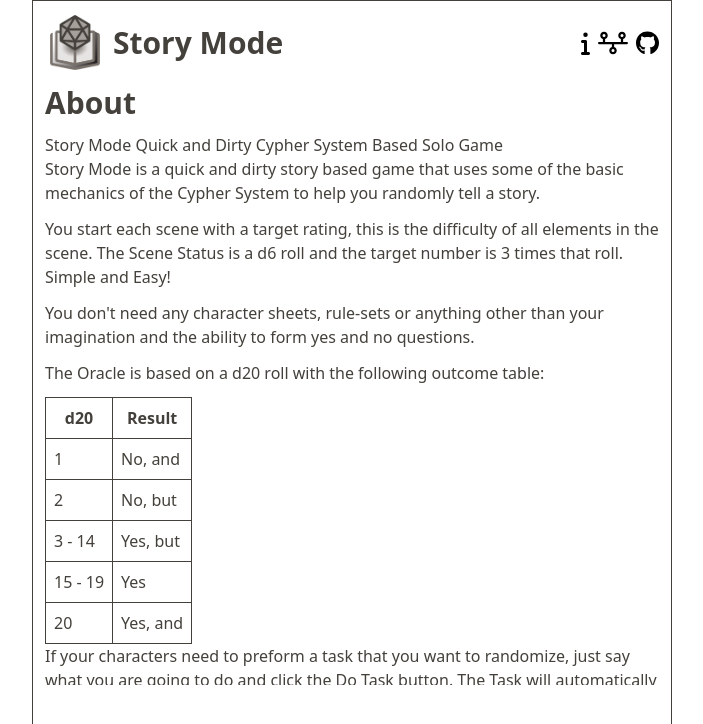
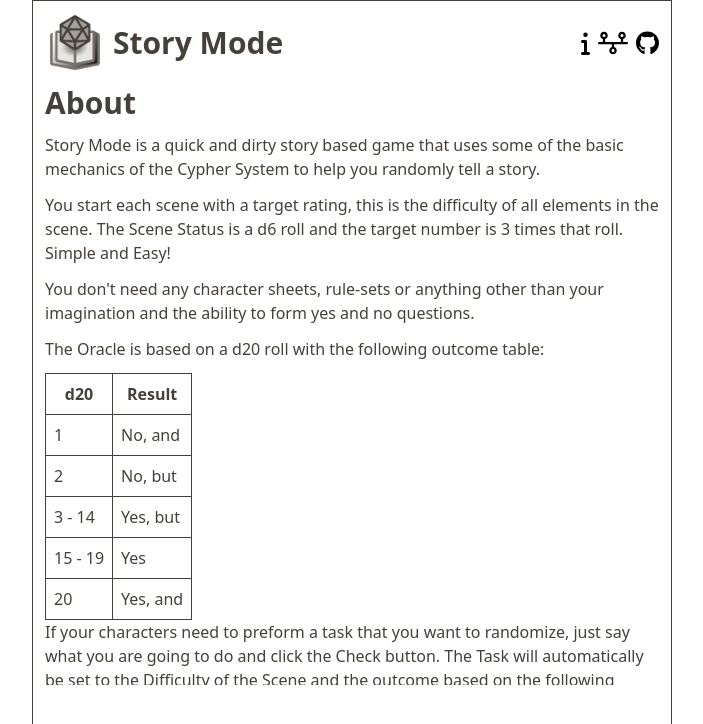
Before and after one commit to matalina/story-mode, a Svelte app: page /about in a window 1280 px wide. Shown: the top 724 px of the page, without its empty margins (288-991 px from the left). Built offline with nearby package versions, Linux system fonts and the light colour scheme.

Commit message:
Publish 1.0.2

```diff
--- a/package.json
+++ b/package.json
@@ -1,7 +1,7 @@
 {
   "name": "app",
   "private": true,
-  "version": "1.0.1",
+  "version": "1.0.2",
   "type": "module",
   "scripts": {
     "dev": "vite",
--- a/src/components/pages/About.svelte
+++ b/src/components/pages/About.svelte
@@ -2,7 +2,6 @@
   <h3 class="text-3xl font-bold mb-3">About</h3>
 
   <article class="markdown-body entry-content container-lg" itemprop="text">
-    <h1 tabindex="-1" class="heading-element" dir="auto">Story Mode Quick and Dirty Cypher System Based Solo Game
     <p dir="auto">Story Mode is a quick and dirty story based game that uses some of the basic mechanics of the Cypher System to help you randomly tell a story.</p>
     <p dir="auto">You start each scene with a target rating, this is the difficulty of all elements in the scene.  The Scene Status is a d6 roll and the target number is 3 times that roll.  Simple and Easy!</p>
     <p dir="auto">You don't need any character sheets, rule-sets or anything other than your imagination and the ability to form yes and no questions.</p>
@@ -37,7 +36,7 @@
           </tr>
       </tbody>
     </table>
-    <p dir="auto">If your characters need to preform a task that you want to randomize, just say what you are going to do and click the Do Task button.  The Task will automatically be set to the Difficulty of the Scene and the outcome based on the following table</p>
+    <p dir="auto">If your characters need to preform a task that you want to randomize, just say what you are going to do and click the Check button.  The Task will automatically be set to the Difficulty of the Scene and the outcome based on the following table, but you can always change the value.</p>
     <table>
       <thead>
         <tr>
@@ -70,7 +69,7 @@
     </table>
     <p dir="auto">You can add any text you like at any point in the game.  Add Flavor, tell the story.</p>
     <p dir="auto">If you need a dice roll for something we got you covered too. You can use it to roll for anything, but don't forget to add some text to tell us about what that roll is gonna do.</p>
-    <p dir="auto">Need some random inspiration. Click the Random Keywords and you'll get 3 from our list of over 700 words.</p>
+    <p dir="auto">Need some random inspiration. Click Keywords and you'll get 3 from our list of over 700 words.</p>
   </article>
 </div>
 
--- a/src/components/pages/ChangeLog.svelte
+++ b/src/components/pages/ChangeLog.svelte
@@ -1,5 +1,12 @@
 <div class="">
   <h3 class="text-3xl font-bold mb-3">Change Log</h3>
+
+  <h4>v.1.0.2</h4>
+
+  <ul>
+    <li>Fixed About page text</li>
+  </ul>
+
 
   <h4>v.1.0.1</h4>
 
```
Also changed, not shown: 1 other file (tests, documents, lock files or other folders).
